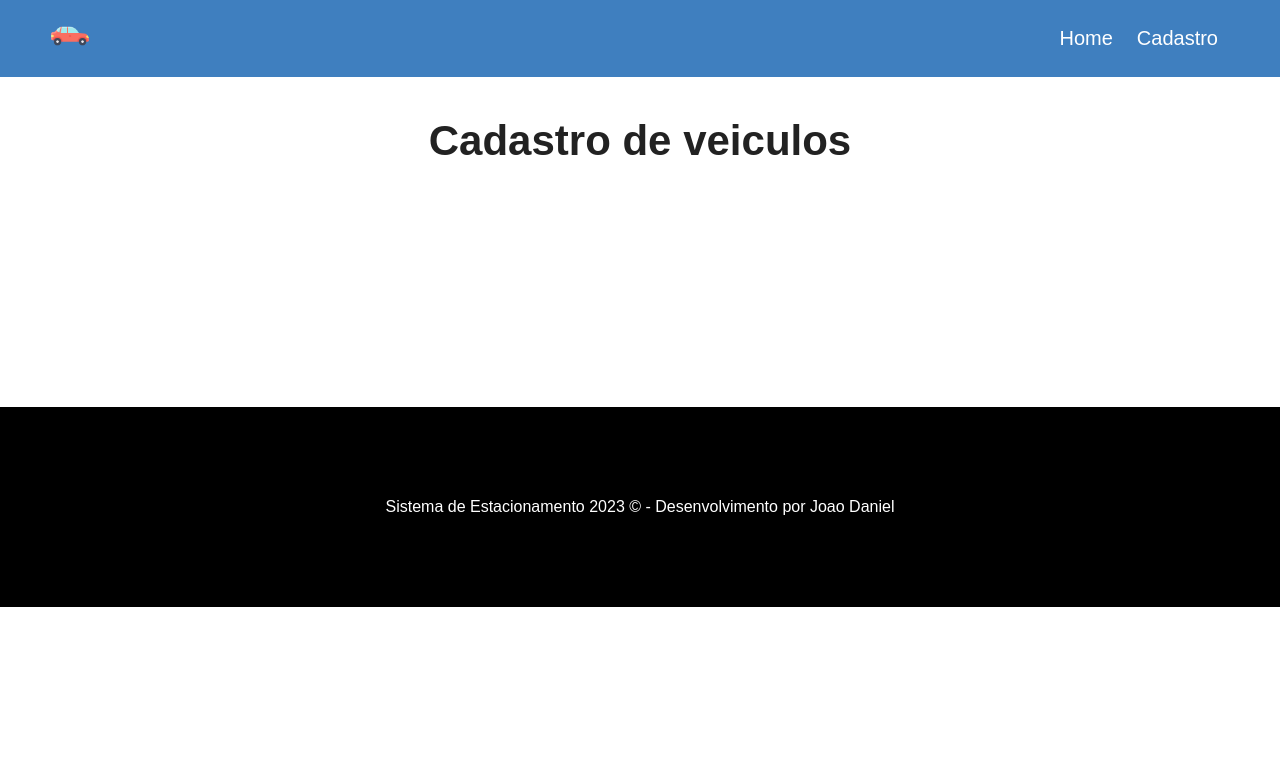
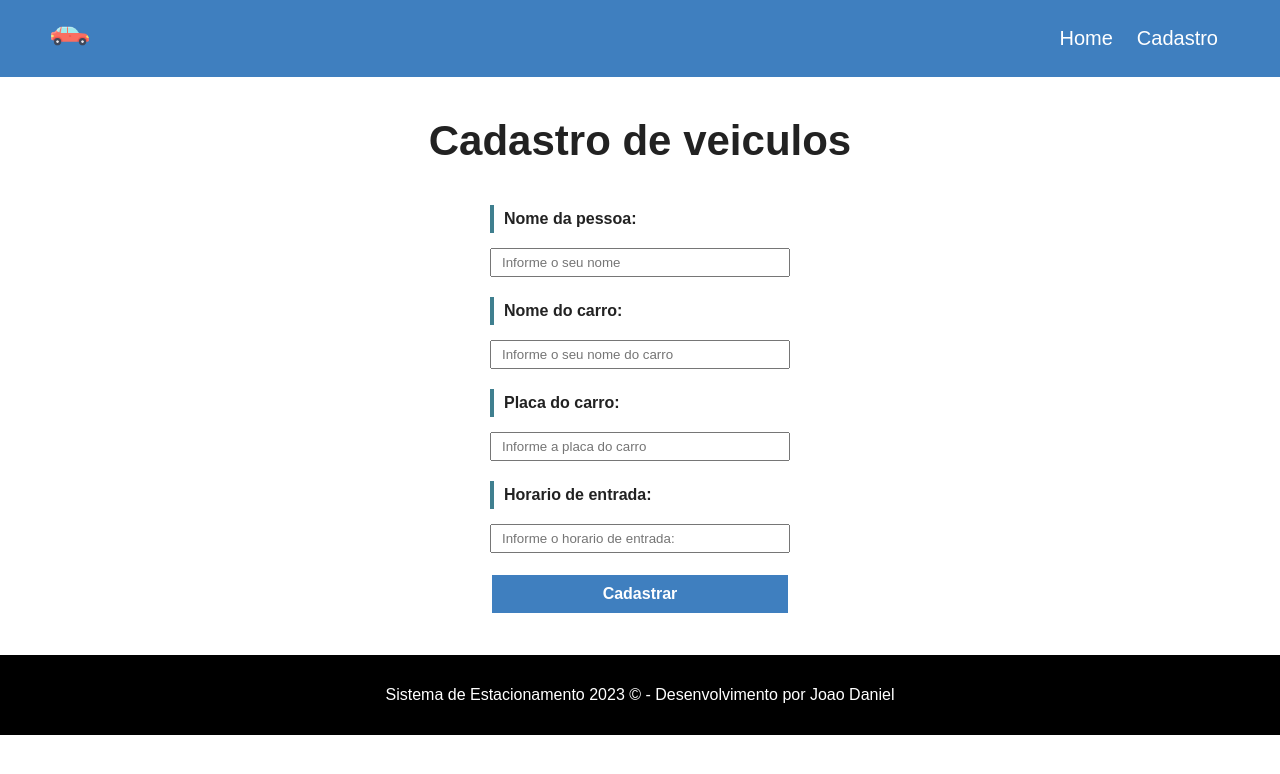
Before and after one commit to jdaniel231/appparking, a Vue app: page / in a window 1280 px wide. Shown: the top 774 px of the page. Built offline with nearby package versions, Linux system fonts and the light colour scheme.

Commit message:
formulario entrado do carro

```diff
--- a/public/index.html
+++ b/public/index.html
@@ -4,7 +4,7 @@
     <meta charset="utf-8">
     <meta http-equiv="X-UA-Compatible" content="IE=edge">
     <meta name="viewport" content="width=device-width,initial-scale=1.0">
-    <link rel="icon" href="<%= BASE_URL %>favicon.ico">
+    <link rel="icon" href="<%= BASE_URL %>carro.png">
     <title><%= htmlWebpackPlugin.options.title %></title>
   </head>
   <body>
--- /dev/null
+++ b/src/components/CarroForm.vue
@@ -0,0 +1,71 @@
+<template>
+  <div>
+    <div id="carro-form">
+      <div class="input-container">
+        <label for="nome">Nome da pessoa: </label>
+        <input type="text" id="nome" v-model="nome" placeholder="Informe o seu nome">
+      </div>
+      <div class="input-container">
+        <label for="nomeCarro">Nome do carro: </label>
+        <input type="text" id="nomeCarro" v-model="nomeCarro" placeholder="Informe o seu nome do carro">
+      </div>
+       <div class="input-container">
+        <label for="placaCarro">Placa do carro: </label>
+        <input type="text" id="placaCarro" v-model="placaCarro" placeholder="Informe a placa do carro">
+      </div>
+      <div class="input-container">
+        <label for="hora">Horario de entrada: </label>
+        <input type="text" id="hora" v-model="hora" placeholder="Informe o horario de entrada: ">
+      </div>
+      <div class="input-container">
+        <input type="submit" class="submit-btn" value="Cadastrar" >
+      </div>
+    </div>
+  </div>
+</template>
+
+<script>
+export default {
+
+}
+</script>
+
+<style scoped>
+  #carro-form{
+    max-width: 300px;
+    margin: 0 auto;
+  }
+
+  .input-container {
+    display: flex;
+    flex-direction: column;
+    margin-bottom: 20px;
+  }
+  label {
+    font-weight: bold;
+    margin-bottom: 15px;
+    color: #222;
+    padding: 5px 10px;
+    border-left: 4px solid #3f7f8f;
+  }
+  input{
+    padding: 5px 10px;
+    widows: 300px;
+  }
+
+  .submit-btn{
+    background-color: #3F7FBF;
+    color: white;
+    font-weight: bold;
+    padding: 10px;
+    font-size: 16px;
+    border: 2px solid white;
+    cursor: pointer;
+    transition: .5s
+  }
+
+  .submit-btn:hover{
+    background-color: green;
+    font-size: 18px;
+  }
+</style>
--- a/src/components/Footer.vue
+++ b/src/components/Footer.vue
@@ -12,7 +12,7 @@
 
 <style scoped>
   #footer{
-    height: 200px;
+    height: 80px;
     background-color: black;
     color: white;
     display: flex;
--- a/src/views/Home.vue
+++ b/src/views/Home.vue
@@ -1,8 +1,17 @@
 <template>
 
   <h1>Cadastro de veiculos</h1>
+
+  <CarroForm />
 </template>
 
 <script>
+  import CarroForm from '../components/CarroForm.vue'
+  export default {
+    components: {
+      CarroForm
+    }
+  }
+
 
 </script>
```
